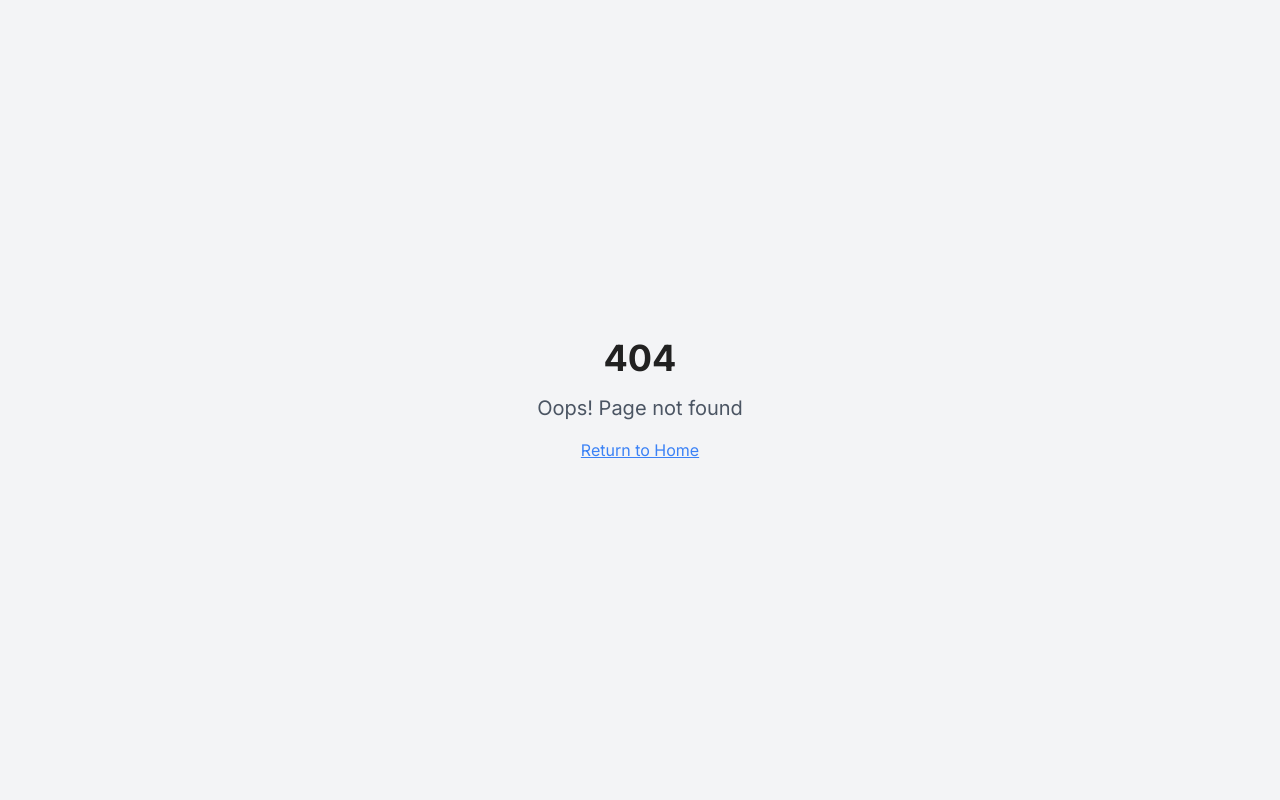
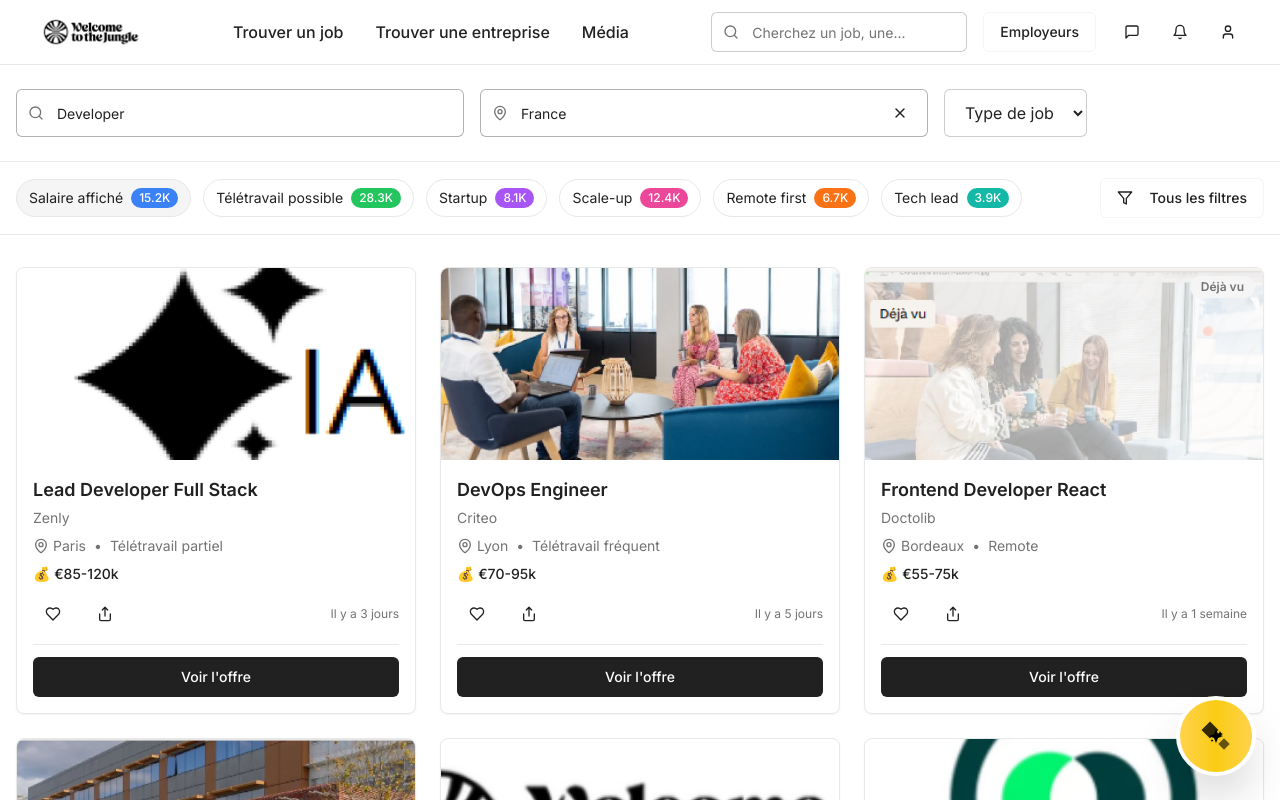
Before and after one commit to IvandeMurard/prototype-wttj, a React (Vite) app: page /job-offers in a window 1280 px wide. Before the commit this address had no page. Shown: the top 800 px of the page. Built offline with nearby package versions, Linux system fonts and the light colour scheme.

Commit message:
Add new job offers page
Create a new job offers page at /job-offers, using the same design as the existing jobs page, but without the yellow banner. The new page should display a mix of junior and senior job offers that do not perfectly match the user's profile.

```diff
--- a/src/App.tsx
+++ b/src/App.tsx
@@ -6,6 +6,7 @@ import { BrowserRouter, Routes, Route } from "react-router-dom";
 import Home from "./pages/Home";
 import OnboardingFlow from "./pages/OnboardingFlow";
 import Jobs from "./pages/Jobs";
+import JobOffers from "./pages/JobOffers";
 import JobDetail from "./pages/JobDetail";
 import NotFound from "./pages/NotFound";
 
@@ -21,6 +22,7 @@ const App = () => (
           <Route path="/" element={<Home />} />
           <Route path="/onboarding/:step" element={<OnboardingFlow />} />
           <Route path="/jobs" element={<Jobs />} />
+          <Route path="/job-offers" element={<JobOffers />} />
           <Route path="/job/:id" element={<JobDetail />} />
           {/* ADD ALL CUSTOM ROUTES ABOVE THE CATCH-ALL "*" ROUTE */}
           <Route path="*" element={<NotFound />} />
--- /dev/null
+++ b/src/pages/JobOffers.tsx
@@ -0,0 +1,176 @@
+import { useState } from "react";
+import Header from "@/components/Header";
+import JobSearchBar from "@/components/jobs/JobSearchBar";
+import JobFilters from "@/components/jobs/JobFilters";
+import JobCard from "@/components/jobs/JobCard";
+import JobFeedback from "@/components/jobs/JobFeedback";
+import AIAssistant from "@/components/jobs/AIAssistant";
+
+const JobOffers = () => {
+  const [searchQuery, setSearchQuery] = useState("Developer");
+  const [location, setLocation] = useState("France");
+  const [showAIAssistant, setShowAIAssistant] = useState(false);
+
+  const quickFilters = [
+    { label: "Salaire affiché", count: "15.2K", active: true },
+    { label: "Télétravail possible", count: "28.3K", active: false },
+    { label: "Startup", count: "8.1K", active: false },
+    { label: "Scale-up", count: "12.4K", active: false },
+    { label: "Remote first", count: "6.7K", active: false },
+    { label: "Tech lead", count: "3.9K", active: false }
+  ];
+
+  const jobs = [
+    {
+      id: 1,
+      title: "Lead Developer Full Stack",
+      company: "Zenly",
+      location: "Paris",
+      type: "Télétravail partiel",
+      salary: "€85-120k",
+      level: "Senior level",
+      image: "/lovable-uploads/23257e1e-e287-4a07-a000-22373cfef9ae.png",
+      postedDate: "Il y a 3 jours",
+      isLiked: false,
+      hasApplied: false
+    },
+    {
+      id: 2,
+      title: "DevOps Engineer",
+      company: "Criteo",
+      location: "Lyon",
+      type: "Télétravail fréquent",
+      salary: "€70-95k",
+      level: "Senior level",
+      image: "/lovable-uploads/32039a4f-d472-4a6a-9f21-5f5524aab575.png",
+      postedDate: "Il y a 5 jours",
+      isLiked: false,
+      hasApplied: false
+    },
+    {
+      id: 3,
+      title: "Frontend Developer React",
+      company: "Doctolib",
+      location: "Bordeaux",
+      type: "Remote",
+      salary: "€55-75k",
+      level: "Junior level",
+      image: "/lovable-uploads/cf85496b-1954-495f-998d-db53dbcfcd98.png",
+      postedDate: "Il y a 1 semaine",
+      isLiked: false,
+      hasApplied: false,
+      isViewed: true
+    },
+    {
+      id: 4,
+      title: "Backend Engineer Node.js",
+      company: "Algolia",
+      location: "Toulouse",
+      type: "Télétravail partiel",
+      salary: "€65-85k",
+      level: "Mid level",
+      image: "/lovable-uploads/46fd2216-609c-4ef8-ae17-3e6b9fa9616c.png",
+      postedDate: "Il y a 4 jours",
+      isLiked: false,
+      hasApplied: false
+    },
+    {
+      id: 5,
+      title: "CTO / Co-founder",
+      company: "Startup Tech",
+      location: "Paris",
+      type: "Présentiel",
+      salary: "€150k+ equity",
+      level: "Executive level",
+      image: "/lovable-uploads/b4b2cadc-f54e-470f-9c50-8d43e5fe90e6.png",
+      postedDate: "Il y a 2 jours",
+      isLiked: false,
+      hasApplied: false
+    },
+    {
+      id: 6,
+      title: "Mobile Developer React Native",
+      company: "BlaBlaCar",
+      location: "Nantes",
+      type: "Télétravail fréquent",
+      salary: "€60-80k",
+      level: "Mid level",
+      image: "/lovable-uploads/b51adb95-49e7-4d3f-befc-f77ca0de7382.png",
+      postedDate: "Il y a 6 jours",
+      isLiked: false,
+      hasApplied: false
+    },
+    {
+      id: 7,
+      title: "Data Engineer",
+      company: "Dataiku",
+      location: "Lille",
+      type: "Télétravail partiel",
+      salary: "€75-100k",
+      level: "Senior level",
+      image: "/lovable-uploads/e2124d72-9cee-4de3-9d95-556e77b699df.png",
+      postedDate: "Il y a 1 semaine",
+      isLiked: false,
+      hasApplied: false
+    },
+    {
+      id: 8,
+      title: "Junior Full Stack Developer",
+      company: "Leboncoin",
+      location: "Marseille",
+      type: "Télétravail occasionnel",
+      salary: "€45-55k",
+      level: "Junior level",
+      image: "/lovable-uploads/f2161f4e-5f19-410a-b01f-03c579527f9f.png",
+      postedDate: "Il y a 3 jours",
+      isLiked: false,
+      hasApplied: false
+    },
+    {
+      id: 9,
+      title: "Tech Lead Python",
+      company: "Deezer",
+      location: "Nice",
+      type: "Remote",
+      salary: "€90-115k",
+      level: "Senior level",
+      image: "/lovable-uploads/3daf6cc6-782b-406b-ba04-b92c9ec65dc4.png",
+      postedDate: "Il y a 2 semaines",
+      isLiked: false,
+      hasApplied: false
+    }
+  ];
+
+  return (
+    <div className="min-h-screen bg-background">
+      <Header />
+
+      <JobSearchBar
+        searchQuery={searchQuery}
+        setSearchQuery={setSearchQuery}
+        location={location}
+        setLocation={setLocation}
+      />
+
+      <JobFilters filters={quickFilters} />
+
+      {/* Jobs Content */}
+      <div className="max-w-7xl mx-auto px-4 py-8">
+        <div className="grid grid-cols-1 md:grid-cols-2 lg:grid-cols-3 gap-6">
+          {jobs.map((job) => (
+            <JobCard key={job.id} job={job} />
+          ))}
+        </div>
+
+        <JobFeedback />
+      </div>
+
+      <AIAssistant
+        showAIAssistant={showAIAssistant}
+        setShowAIAssistant={setShowAIAssistant}
+      />
+    </div>
+  );
+};
+
+export default JobOffers;
```
